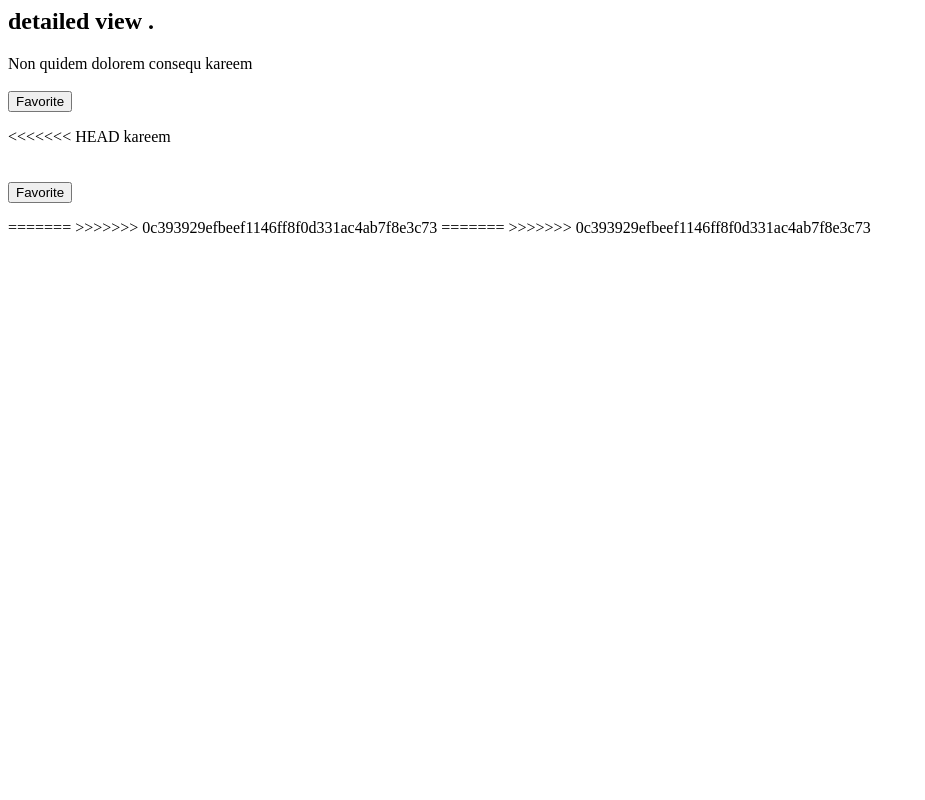
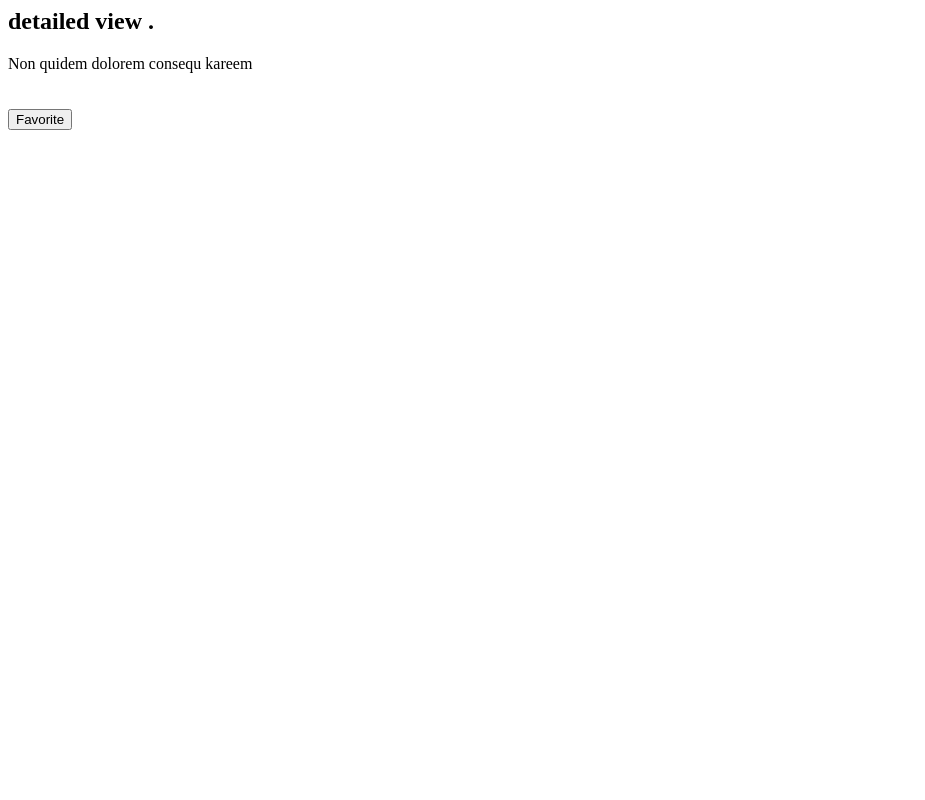
Before and after one commit to dreidev/Scarlet, a Django app: template Scarlet/templates/main/article_detail.html in a window 1280 px wide. Shown: the whole page, without its empty margins (0-925 px from the left). Run offline with Django 3.2, Linux system fonts and the light colour scheme; the template is opened without the code that fills it: values that come from a table or form of the project are taken from there, others are empty; a user stored in the database is signed in; data comes from the database, SQL or seed files in the repository; both versions use the stored data as it was after the commit; parts of the project's set-up code (start-up, migrations or seed data) failed here and were passed over.

Commit message:
main.views merge error fixed

```diff
--- a/Scarlet/templates/main/article_detail.html
+++ b/Scarlet/templates/main/article_detail.html
@@ -3,11 +3,7 @@
 <h2> detailed view . </h2>
 
 {{object.title}}
-{% if user.is_authenticated %}
-{{user.username}}
-{%  get_fav object user %}
 
-<<<<<<< HEAD
 {% if user.is_authenticated %}
 
 {{user.username}}
@@ -15,18 +11,9 @@
 <br>
 {%  get_fav object user %}
 
-=======
->>>>>>> 0c393929efbeef1146ff8f0d331ac4ab7f8e3c73
+
 {% else %}
 
 {% get_fav_nouser object%}
 
-<<<<<<< HEAD
 {% endif %}
-
-
-
-
-=======
-{% endif %}
->>>>>>> 0c393929efbeef1146ff8f0d331ac4ab7f8e3c73
```
Also changed, not shown: Scarlet/db.sqlite3, 8 other files.
